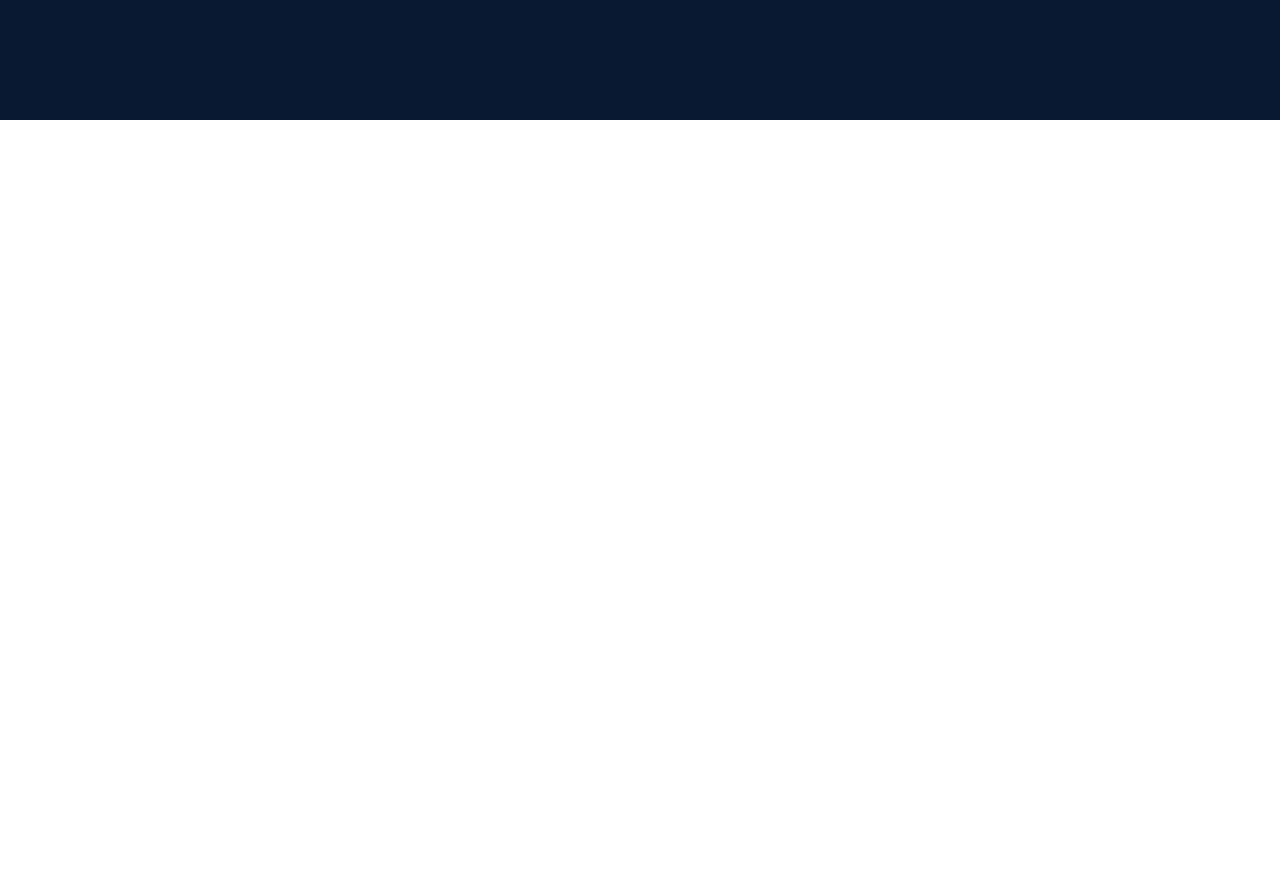
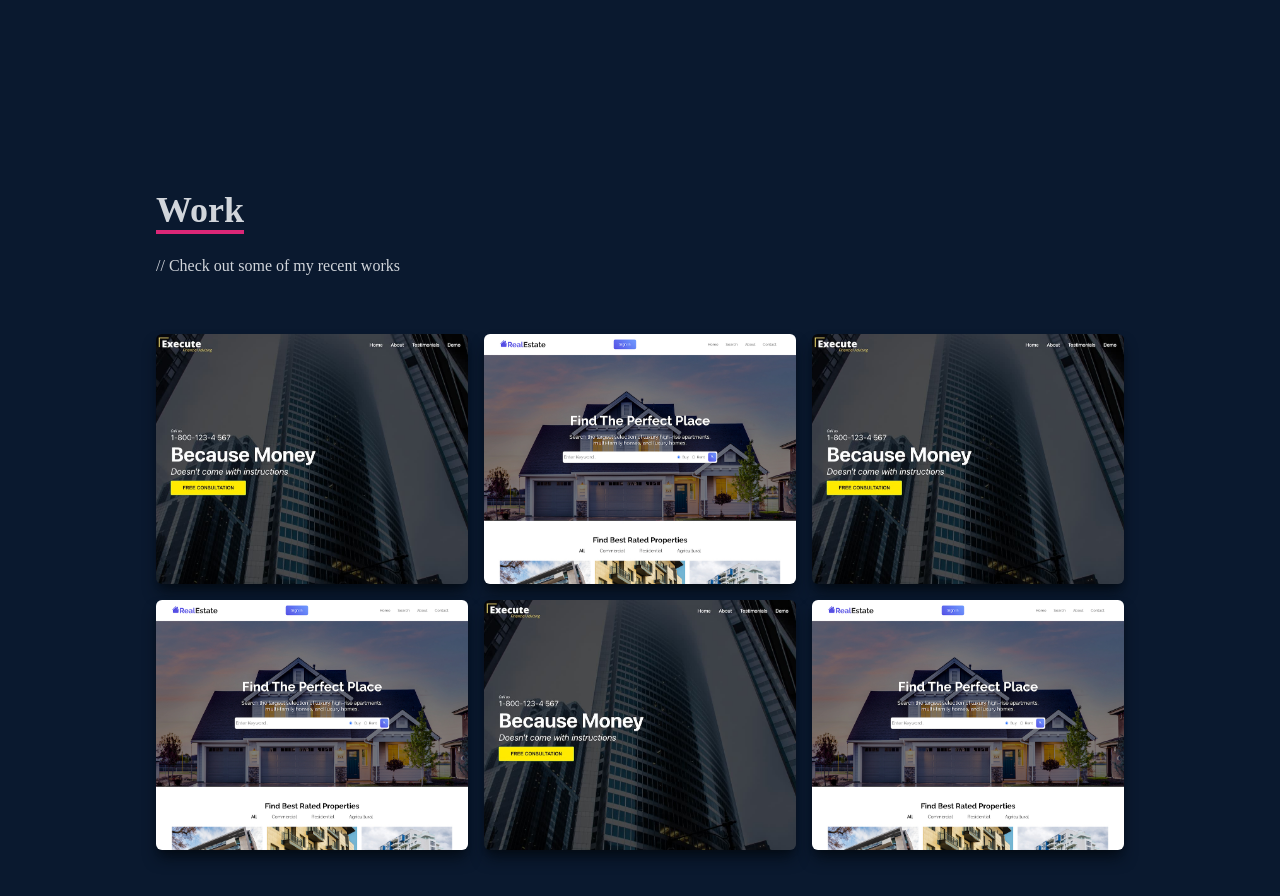
Before and after one commit to psant-kr/react-portfolio-website, a React (Create React App) app: page / in a window 1280 px wide. Shown: the part 2280-3176 px from the top of the page. Before the commit the page ends 2400 px from the top, so only its background shows below. Built offline with nearby package versions, Linux system fonts and the light colour scheme.

Commit message:
work component completed with responsive

```diff
--- a/src/App.js
+++ b/src/App.js
@@ -2,6 +2,7 @@
 import Home from "./components/Home";
 import Navbar from "./components/Navbar";
 import Skills from "./components/Skills";
+import Work from "./components/Work";
 
 function App() {
   return (
@@ -10,6 +11,7 @@
       <Home />
       <About />
       <Skills/>
+      <Work/>
     </div>
   );
 }
--- /dev/null
+++ b/src/components/Work.jsx
@@ -0,0 +1,140 @@
+import React from 'react'
+import workImg from '../assets/work/workImg.jpeg'
+import RealEstate from '../assets/work/realestate.jpg'
+
+const Work = () => {
+    return (
+        <div name='work' className=' w-full md:h-screen text-gray-300 bg-[#0a192f]'>
+            <div className='max-w-[1000px] mx-auto p-4 flex flex-col justify-center w-full h-full'>
+                <div className='pb-8'>
+                    <p className='text-4xl font-bold inline border-b-4 border-pink-600 text-gray-300'>Work</p>
+                    <p className='py-6'>// Check out some of my recent works</p>
+                </div>
+
+                {/* Containetr  */}
+                <div className='grid sm:grid-cols-2 md:grid-cols-3 gap-4'>
+                    {/* Grid Item  */}
+                    <div style={{ backgroundImage: `url(${workImg})` }}
+                        className='shadow-lg shadow-[#040c16] group container rounded-md flex justify-center items-center mx-auto content-div'>
+
+                        {/* Hover Effect */}
+                        <div className='opacity-0 group-hover:opacity-100'>
+                            <span className='text-2xl font-bold text-white tracking-wider'>
+                                React JS Application
+                            </span>
+                            <div className='pt-8 text-center'>
+                                <a href="/">
+                                    <button className='text-center rounded-lg px-4 py-3 m-2 bg-white text-gray-700 font-bold text-lg'>Demo</button>
+                                </a>
+                                <a href="/">
+                                    <button className='text-center rounded-lg px-4 py-3 m-2 bg-white text-gray-700 font-bold text-lg'>Code</button>
+                                </a>
+                            </div>
+                        </div>
+
+                    </div>
+                    <div style={{ backgroundImage: `url(${RealEstate})` }}
+                        className='shadow-lg shadow-[#040c16] group container rounded-md flex justify-center items-center mx-auto content-div'>
+
+                        {/* Hover Effect */}
+                        <div className='opacity-0 group-hover:opacity-100'>
+                            <span className='text-2xl font-bold text-white tracking-wider'>
+                                React JS Application
+                            </span>
+                            <div className='pt-8 text-center'>
+                                <a href="/">
+                                    <button className='text-center rounded-lg px-4 py-3 m-2 bg-white text-gray-700 font-bold text-lg'>Demo</button>
+                                </a>
+                                <a href="/">
+                                    <button className='text-center rounded-lg px-4 py-3 m-2 bg-white text-gray-700 font-bold text-lg'>Code</button>
+                                </a>
+                            </div>
+                        </div>
+
+                    </div>
+                     {/* Grid Item  */}
+                     <div style={{ backgroundImage: `url(${workImg})` }}
+                        className='shadow-lg shadow-[#040c16] group container rounded-md flex justify-center items-center mx-auto content-div'>
+
+                        {/* Hover Effect */}
+                        <div className='opacity-0 group-hover:opacity-100'>
+                            <span className='text-2xl font-bold text-white tracking-wider'>
+                                React JS Application
+                            </span>
+                            <div className='pt-8 text-center'>
+                                <a href="/">
+                                    <button className='text-center rounded-lg px-4 py-3 m-2 bg-white text-gray-700 font-bold text-lg'>Demo</button>
+                                </a>
+                                <a href="/">
+                                    <button className='text-center rounded-lg px-4 py-3 m-2 bg-white text-gray-700 font-bold text-lg'>Code</button>
+                                </a>
+                            </div>
+                        </div>
+
+                    </div>
+                    <div style={{ backgroundImage: `url(${RealEstate})` }}
+                        className='shadow-lg shadow-[#040c16] group container rounded-md flex justify-center items-center mx-auto content-div'>
+
+                        {/* Hover Effect */}
+                        <div className='opacity-0 group-hover:opacity-100'>
+                            <span className='text-2xl font-bold text-white tracking-wider'>
+                                React JS Application
+                            </span>
+                            <div className='pt-8 text-center'>
+                                <a href="/">
+                                    <button className='text-center rounded-lg px-4 py-3 m-2 bg-white text-gray-700 font-bold text-lg'>Demo</button>
+                                </a>
+                                <a href="/">
+                                    <button className='text-center rounded-lg px-4 py-3 m-2 bg-white text-gray-700 font-bold text-lg'>Code</button>
+                                </a>
+                            </div>
+                        </div>
+
+                    </div>
+                     {/* Grid Item  */}
+                     <div style={{ backgroundImage: `url(${workImg})` }}
+                        className='shadow-lg shadow-[#040c16] group container rounded-md flex justify-center items-center mx-auto content-div'>
+
+                        {/* Hover Effect */}
+                        <div className='opacity-0 group-hover:opacity-100'>
+                            <span className='text-2xl font-bold text-white tracking-wider'>
+                                React JS Application
+                            </span>
+                            <div className='pt-8 text-center'>
+                                <a href="/">
+                                    <button className='text-center rounded-lg px-4 py-3 m-2 bg-white text-gray-700 font-bold text-lg'>Demo</button>
+                                </a>
+                                <a href="/">
+                                    <button className='text-center rounded-lg px-4 py-3 m-2 bg-white text-gray-700 font-bold text-lg'>Code</button>
+                                </a>
+                            </div>
+                        </div>
+
+                    </div>
+                    <div style={{ backgroundImage: `url(${RealEstate})` }}
+                        className='shadow-lg shadow-[#040c16] group container rounded-md flex justify-center items-center mx-auto content-div'>
+
+                        {/* Hover Effect */}
+                        <div className='opacity-0 group-hover:opacity-100'>
+                            <span className='text-2xl font-bold text-white tracking-wider'>
+                                React JS Application
+                            </span>
+                            <div className='pt-8 text-center'>
+                                <a href="/">
+                                    <button className='text-center rounded-lg px-4 py-3 m-2 bg-white text-gray-700 font-bold text-lg'>Demo</button>
+                                </a>
+                                <a href="/">
+                                    <button className='text-center rounded-lg px-4 py-3 m-2 bg-white text-gray-700 font-bold text-lg'>Code</button>
+                                </a>
+                            </div>
+                        </div>
+
+                    </div>
+                </div>
+
+            </div>
+        </div>
+    )
+}
+
+export default Work
--- a/src/index.css
+++ b/src/index.css
@@ -5,11 +5,24 @@
 @import url('https://fonts.googleapis.com/css2?family=Lato&family=Raleway&display=swap');
 
 @layer base {
-    body{
+    body {
         @apply font-[Raleway];
     }
-    li{
+
+    li {
         @apply px-4;
         @apply cursor-pointer;
     }
 }
+
+.content-div {
+    background-repeat: no-repeat;
+    background-size: cover;
+    background-position: center;
+    height: 250px;
+}
+
+.content-div:hover {
+    background-image: linear-gradient(to right,rgba(112, 157, 255, 0.8), hsla(242, 74%, 61%, 0.8)) !important;
+
+}
```
Also changed, not shown: src/assets/work/realestate.jpg (added), src/assets/work/workImg.jpeg (added).
